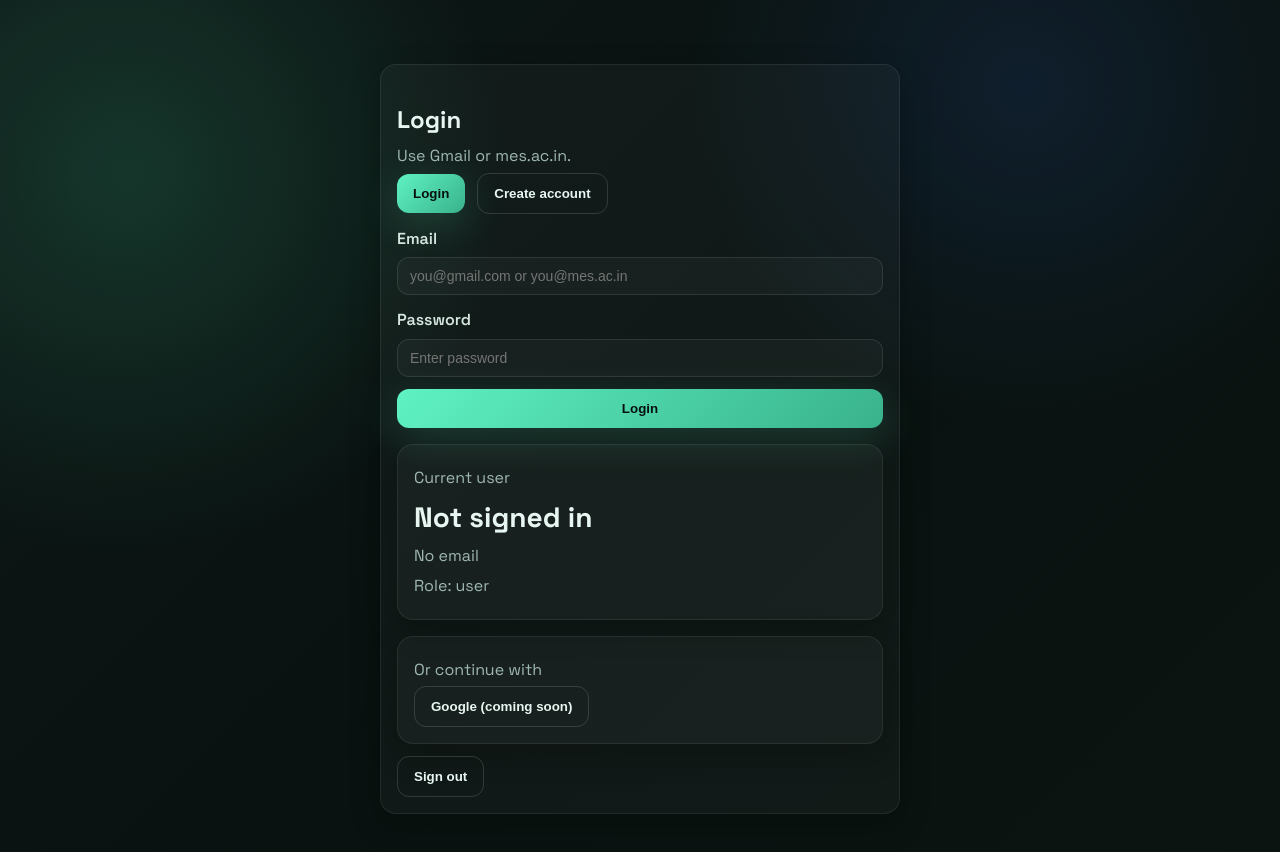
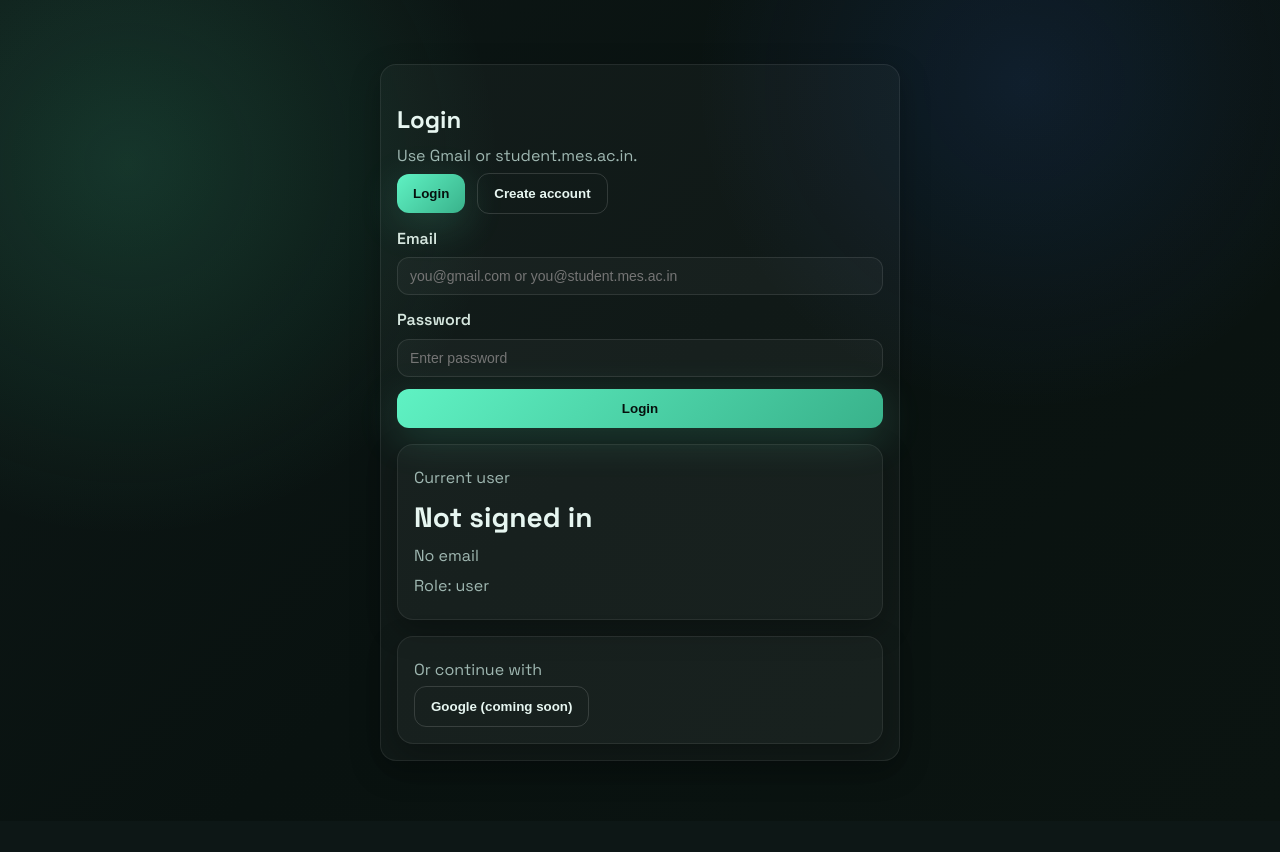
Before and after one commit to Cyber-Warrior7/EcoSync, a Next.js app: page /login in a window 1280 px wide. Shown: the top 852 px of the page. After the commit the page ends 821 px from the top, so only its background shows below. Built offline with nearby package versions, Linux system fonts and the light colour scheme; no server answers.

Commit message:
fixed email verification

```diff
--- a/src/app/login/page.js
+++ b/src/app/login/page.js
@@ -64,7 +64,7 @@ export default function LoginPage() {
       <div className="card" style={{ maxWidth: 520, margin: "0 auto" }}>
         <h2 style={{ marginBottom: 4 }}>{mode === "login" ? "Login" : "Create account"}</h2>
         <p className="muted" style={{ marginTop: 0 }}>
-          Use Gmail or mes.ac.in. {/*Admin email: <strong>admin@ecosync.local</strong>*/}
+          Use Gmail or student.mes.ac.in. {/*Admin email: <strong>admin@ecosync.local</strong>*/}
         </p>
         <div className="cta-row" style={{ marginBottom: 12 }}>
           <button className={`btn ${mode === "login" ? "primary" : "ghost"}`} onClick={() => setMode("login")}>
@@ -81,7 +81,7 @@ export default function LoginPage() {
               type="email"
               value={email}
               onChange={(e) => setEmail(e.target.value)}
-              placeholder="you@gmail.com or you@mes.ac.in"
+              placeholder="you@gmail.com or you@student.mes.ac.in"
               required
             />
           </label>
@@ -125,11 +125,6 @@ export default function LoginPage() {
             Google (coming soon)
           </button>
         </div>
-        <div className="cta-row" style={{ marginTop: 12, gap: 8 }}>
-          <button className="btn ghost" type="button" onClick={handleSignOut}>
-            Sign out
-          </button>
-        </div>
       </div>
     </section>
   );
```
